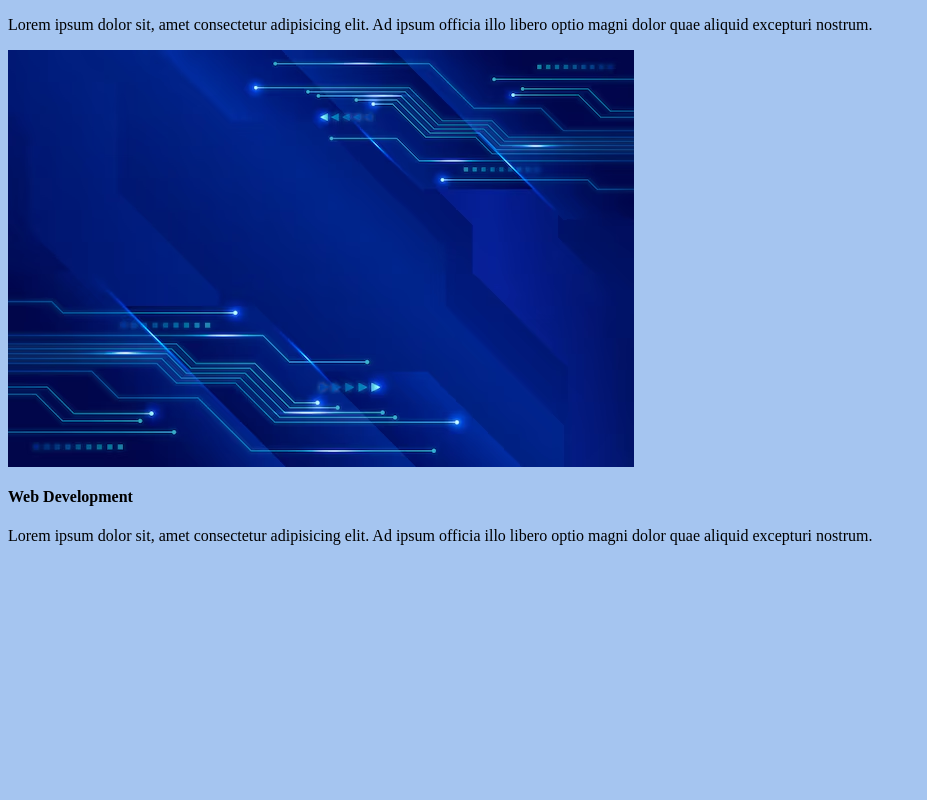
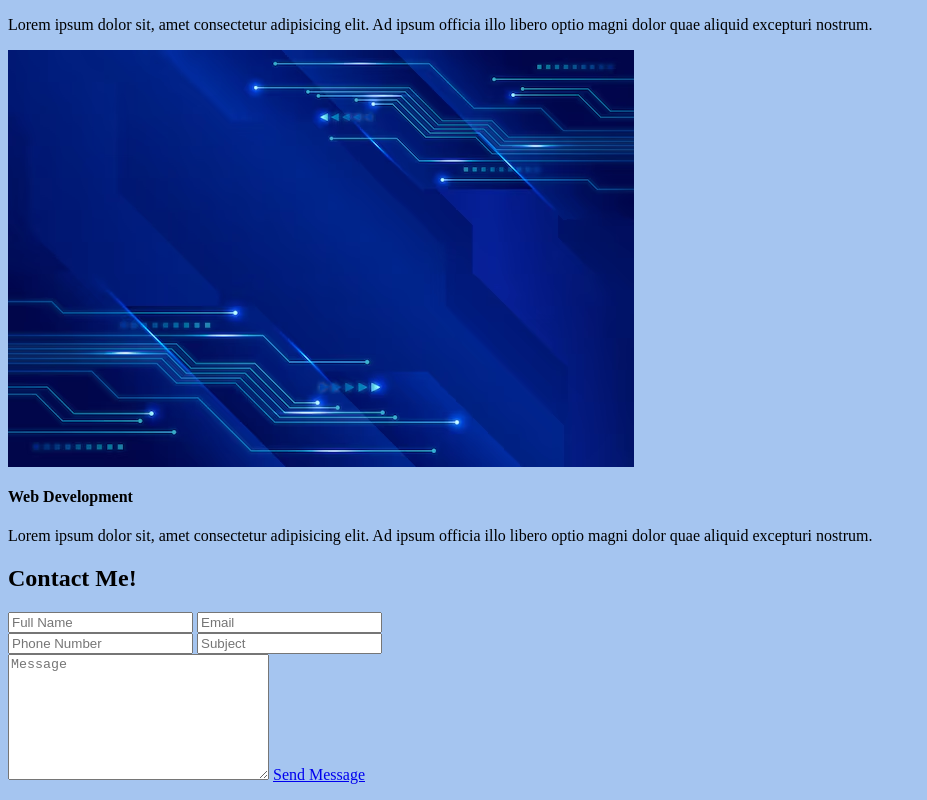
Before and after one commit to gitintori/CS50FinalProject, a plain HTML site: page index.html in a window 1280 px wide. Shown: the part 3959-4759 px from the top of the page, without its empty margins (0-927 px from the left). Before the commit the page ends 4520 px from the top, so only its background shows below. Drawn offline with nearby package versions, Linux system fonts and the light colour scheme.

Commit message:
contact section

```diff
--- a/index.html
+++ b/index.html
@@ -163,6 +163,28 @@
         </div>
      </section>
     <!-- /Portfolio section -->
+
+    <!-- Contact section -->
+     <section class="contact" id="contact">
+        <h2>Contact <span>Me</span>!</h2>
+
+        <form action="">
+            <div class="input-box">
+                <input type="text" placeholder="Full Name">
+                <input type="email" placeholder="Email">
+            </div>
+
+            <div class="input-box">
+                <input type="number" placeholder="Phone Number">
+                <input type="text" placeholder="Subject">
+            </div>
+
+            <textarea cols="30" rows="8" placeholder="Message"></textarea>
+
+            <a href="#" class="btn">Send Message</a>
+        </form>
+    </section>
+    <!-- /Contact section -->
 </body>
 <script src="js/script.js"></script>
 </html>
```
